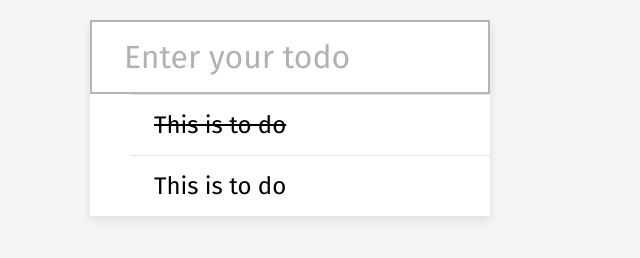
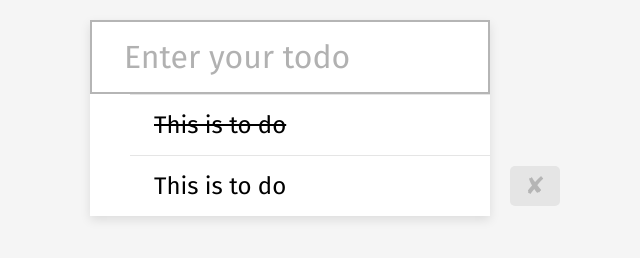
Before and after one commit to EmaMaksimava/ToDo-App, a plain HTML site: page index.html in a window 1280 px wide. Shown: the part 122-380 px from the top of the page, without its empty margins (350-990 px from the left). Drawn offline with Linux system fonts and the light colour scheme.

Commit message:
feat: add clean button

```diff
--- a/index.html
+++ b/index.html
@@ -20,6 +20,7 @@
             <li class="todo-elem completed">This is to do</li>
             <li class="todo-elem">This is to do</li>
            </ul>
+           <button class="clean-btn" id="clean-btn">&#10008</button>
   </form>
   <script src="index.js"></script>
 </body>
--- a/style.css
+++ b/style.css
@@ -26,6 +26,7 @@ form {
   max-width: 100%;
   margin: auto;
   box-shadow: 0 4px 10px rgb(0, 0, 0, .1);
+  position: relative;
 }
 
 .input {
@@ -59,3 +60,25 @@ form {
 .completed {
   text-decoration: line-through;
 }
+
+.clean-btn {
+  display: block;
+  width: 50px;
+  height: 40px;
+  border: none;
+  background-color: #e5e5e5;
+  border-radius: 5px;
+  font-size: 1.5rem;
+  color: #b5b5b5;
+  position: absolute;
+  bottom: 10px;
+  right: -70px;
+  cursor: pointer;
+  transition: all .4s;
+}
+
+.clean-btn:hover {
+  background-color: #d3d3d3;
+  box-shadow: 0 2px 4px #b5b5b5;
+  color: #9b9b9b;
+}
```
